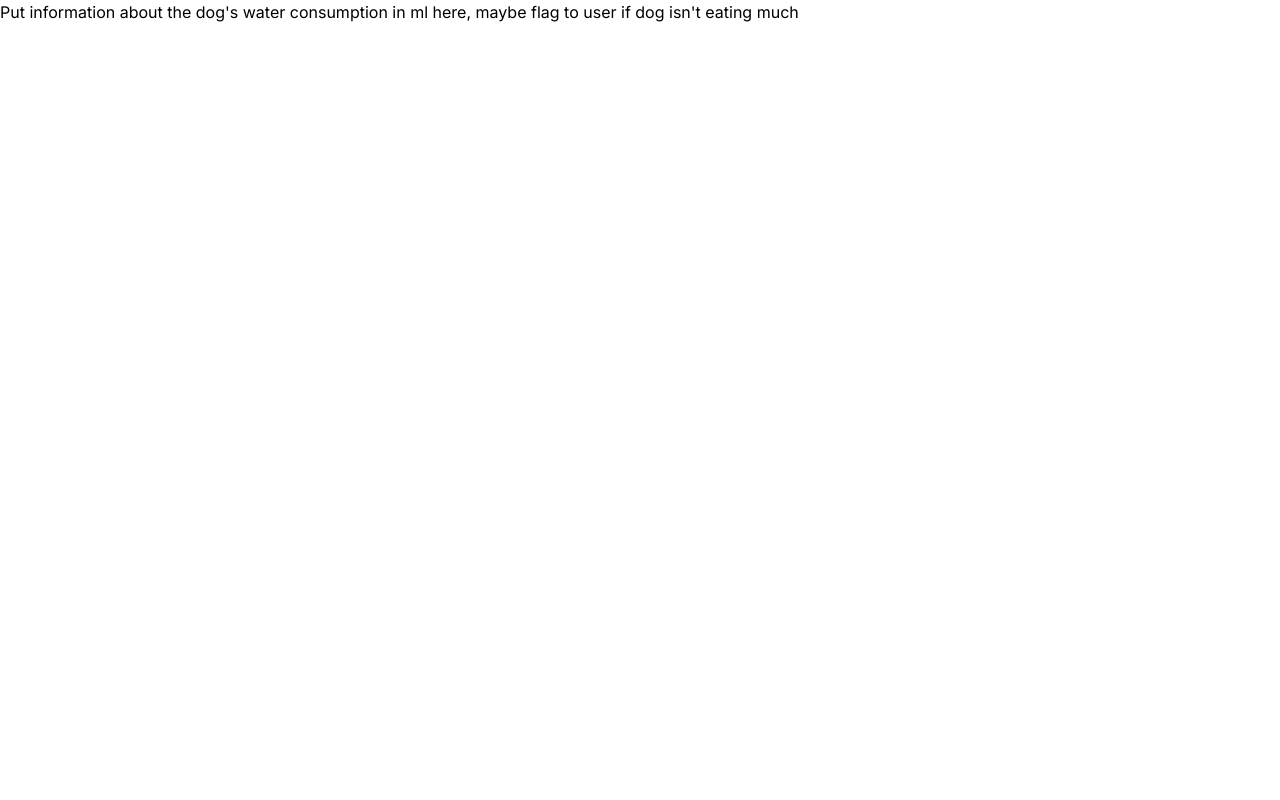
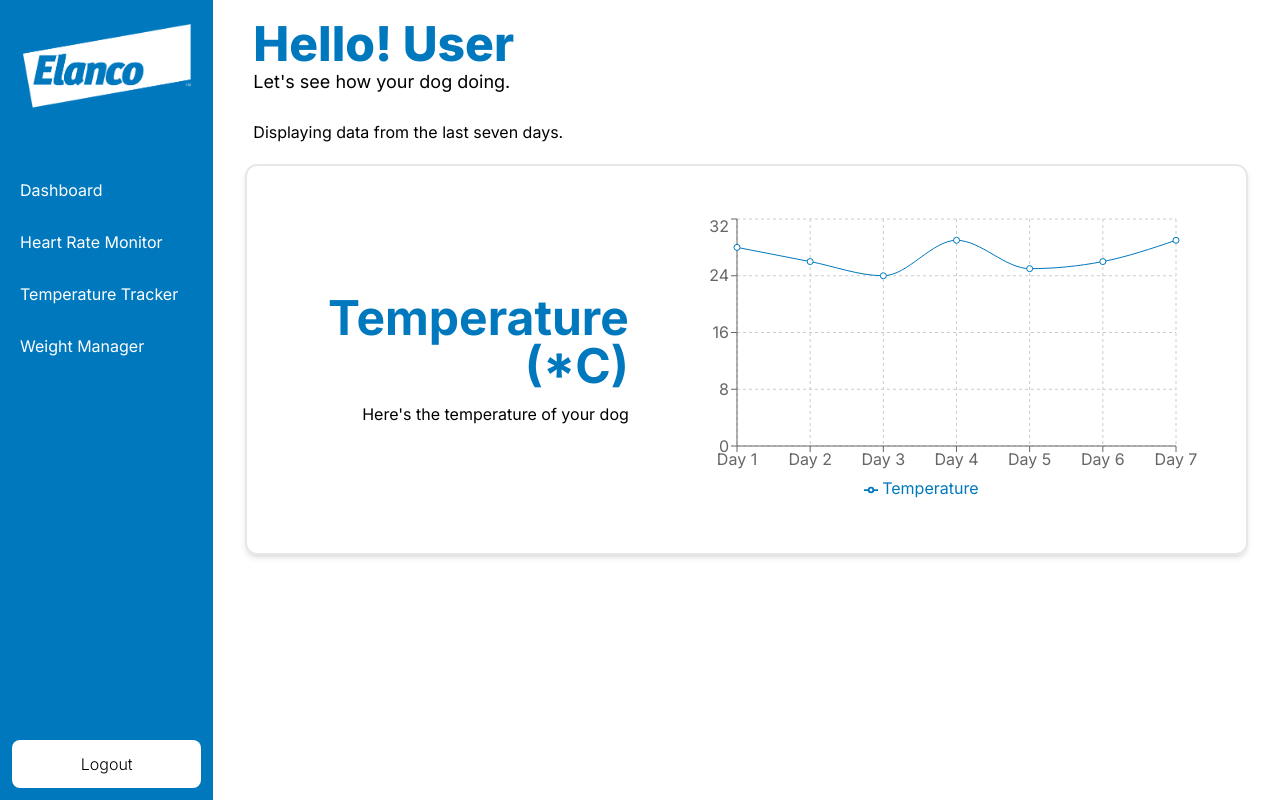
Before and after one commit to Virtruvious/ElancoGroupB, a Next.js app in the folder Frontend/: page /waterIntake in a window 1280 px wide. Built offline with nearby package versions, Linux system fonts and the light colour scheme.

Commit message:
Sidebar functionality
title

```diff
--- a/Frontend/src/app/heartRate/page.tsx
+++ b/Frontend/src/app/heartRate/page.tsx
@@ -11,15 +11,15 @@
           <div className="text-lg">Let's see how your dog doing.</div>
         </div>
 
-        <div className="mx-1 md:mx-3 xl:mx-5 p-5 pb-0">Displaying data from the previous year.</div>
+        <div className="mx-1 md:mx-3 xl:mx-5 p-5 pb-0">Displaying data from the last seven days.</div>
         <div className="px-3 grid grid-cols-1 lg:grid-cols-3">
             <div className="col-span-full text-center
                       grid grid-cols-1 lg:grid-cols-8 gap-y-3
                       m-1 md:m-3 xl:m-5 p-2 md:p-5 xl:p-7
                       border-2 border-gray-200 rounded-xl shadow-md hover:shadow-xl">
-              <div className="font-bold lg:text-end text-elanco text-2xl md:text-3xl lg:text-5xl col-span-3 self-end">Behavior{/* name */}</div>
+              <div className="font-bold lg:text-end text-elanco text-2xl md:text-3xl lg:text-5xl col-span-3 self-end">Heart Rate(BPM)</div>
               <div className="p-5 w-full aspect-video rounded-md row-span-2 col-span-5 ml-2"><LineGraph/></div>
-              <div className="text-base lg:text-end col-span-3">Description</div>
+              <div className="text-base lg:text-end col-span-3">Here's the heart rate of your dog!</div>
             </div>
         </div>
 
--- a/Frontend/src/app/temperature/page.tsx
+++ b/Frontend/src/app/temperature/page.tsx
@@ -11,17 +11,19 @@
           <div className="text-lg">Let's see how your dog doing.</div>
         </div>
 
-        <div className="mx-1 md:mx-3 xl:mx-5 p-5 pb-0">Displaying data from the previous year.</div>
+        <div className="mx-1 md:mx-3 xl:mx-5 p-5 pb-0">Displaying data from the last seven days.</div>
         <div className="px-3 grid grid-cols-1 lg:grid-cols-3">
             <div className="col-span-full text-center
                       grid grid-cols-1 lg:grid-cols-8 gap-y-3
                       m-1 md:m-3 xl:m-5 p-2 md:p-5 xl:p-7
                       border-2 border-gray-200 rounded-xl shadow-md hover:shadow-xl">
-              <div className="font-bold lg:text-end text-elanco text-2xl md:text-3xl lg:text-5xl col-span-3 self-end">Behavior{/* name */}</div>
+              <div className="font-bold lg:text-end text-elanco text-2xl md:text-3xl lg:text-5xl col-span-3 self-end">Temperature (*C){/* name */}</div>
               <div className="p-5 w-full aspect-video rounded-md row-span-2 col-span-5 ml-2"><LineGraph/></div>
-              <div className="text-base lg:text-end col-span-3">Description</div>
+              <div className="text-base lg:text-end col-span-3">Here's the temperature of your dog</div>
             </div>
         </div>
+
+
 
       </div>
     </main>
--- a/Frontend/src/app/waterIntake/page.tsx
+++ b/Frontend/src/app/waterIntake/page.tsx
@@ -1,7 +1,31 @@
-export default function App() {
+import Sidebar from "@/components/sidebar";
+import LineGraph from "@/components/charts/temperature";
+
+export default function Home() {
   return (
     <main className="flex flex-row min-h-screen">
-      <div className="bg-white w-full text-black">Put information about the dog's water consumption in ml here, maybe flag to user if dog isn't eating much</div>
+      <Sidebar />
+      <div className="bg-white w-full text-black h-screen overflow-auto">
+        <div className="mx-1 md:mx-3 xl:mx-5 p-5 pb-1">
+          <div className="font-extrabold text-elanco text-3xl md:text-4xl xl:text-5xl">Hello! User</div>
+          <div className="text-lg">Let's see how your dog doing.</div>
+        </div>
+
+        <div className="mx-1 md:mx-3 xl:mx-5 p-5 pb-0">Displaying data from the last seven days.</div>
+        <div className="px-3 grid grid-cols-1 lg:grid-cols-3">
+            <div className="col-span-full text-center
+                      grid grid-cols-1 lg:grid-cols-8 gap-y-3
+                      m-1 md:m-3 xl:m-5 p-2 md:p-5 xl:p-7
+                      border-2 border-gray-200 rounded-xl shadow-md hover:shadow-xl">
+              <div className="font-bold lg:text-end text-elanco text-2xl md:text-3xl lg:text-5xl col-span-3 self-end">Temperature (*C){/* name */}</div>
+              <div className="p-5 w-full aspect-video rounded-md row-span-2 col-span-5 ml-2"><LineGraph/></div>
+              <div className="text-base lg:text-end col-span-3">Here's the temperature of your dog</div>
+            </div>
+        </div>
+
+
+
+      </div>
     </main>
   );
 }
--- a/Frontend/src/components/sidebar.tsx
+++ b/Frontend/src/components/sidebar.tsx
@@ -3,18 +3,21 @@
 
 export default function Sidebar() {
   let navbarItems = [
-    { name: "Dashboard", href: "#" },
-    { name: "Heart Rate Monitor ", href: "#" },
-    { name: "Temperature Tracker ", href: "#" },
-    { name: "Weight Manager", href: "#" },
+    { name: "Dashboard", href: ".." },
+    { name: "Heart Rate Monitor ", href: "/heartRate" },
+    { name: "Temperature Tracker ", href: "/temperature" },
+    { name: "Weight Manager", href: "/weight" },
   ];
 
   return (
+
+
     <aside className="flex flex-col bg-elanco">
       <img
         src="/LogoWhite.png"
         alt="Elanco Logo"
         className="p-5 mb-10 w-[16rem]"
+
       />
       <nav className="flex flex-col gap-y-3">
         {navbarItems.map((item) => (
@@ -28,6 +31,8 @@
         ))}
       </nav>
 
+
+
       <div className="mt-auto items-center justify-between m-3">
         <button
           onClick={() => signOut()}
```
